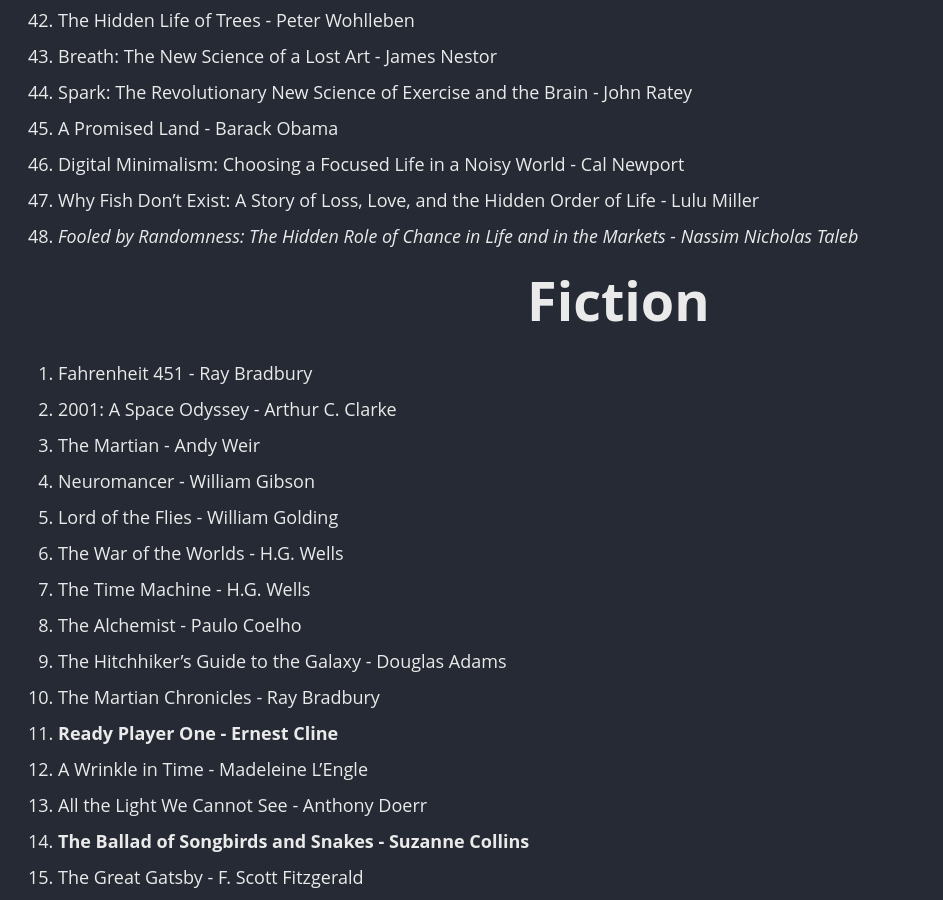
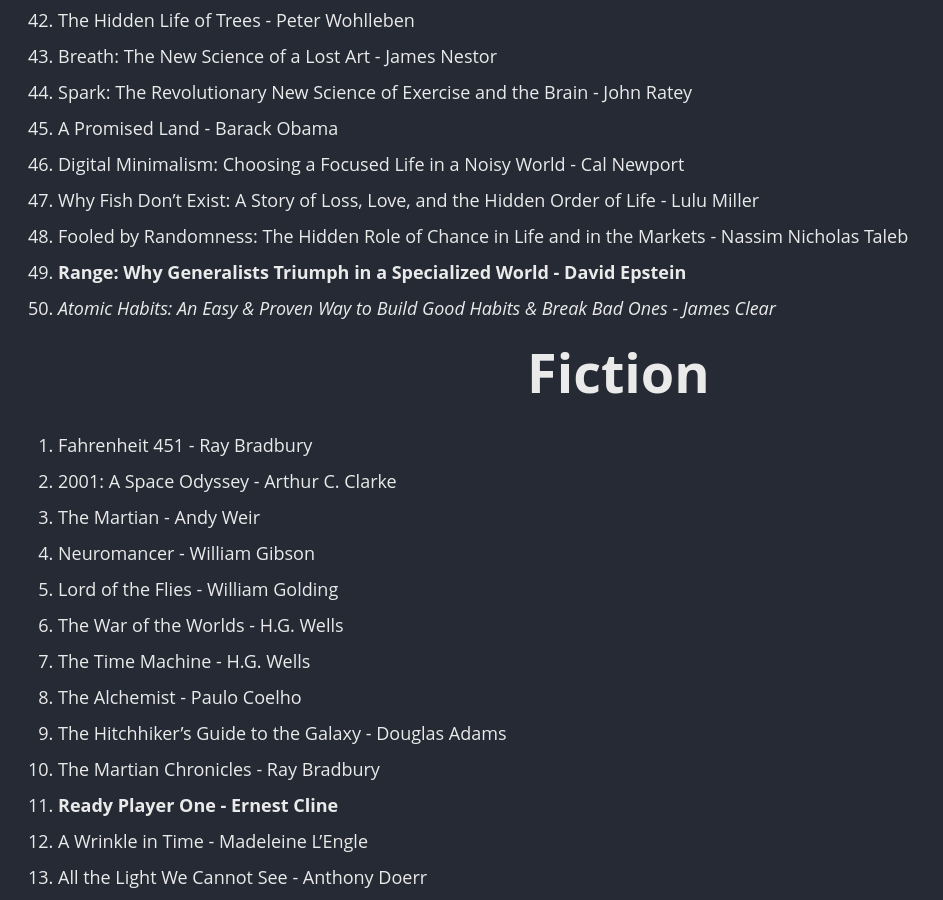
Before and after one commit to dchen327/dchen327.github.io, a Jekyll site: the page built from books.md, in a window 1280 px wide and 900 px high, scrolled down 1737 px. Shown: the whole window, without its empty margins (0-943 px from the left). Built offline with Jekyll 4.4.1, drawn with Linux system fonts in a browser that asks for light colours; cached includes are drawn as plain includes.

Commit message:
update books

```diff
--- a/books.md
+++ b/books.md
@@ -45,15 +45,17 @@
 37. **Start With Why - Simon Sinek**
 38. The Economics of Uncertainty - The Great Courses
 39. Find Your Why - Simon Sinek
-39. The Infinite Game - Simon Sinek
-40. The Design of Everyday Things - Don Norman
-41. The Hidden Life of Trees - Peter Wohlleben
-42. Breath: The New Science of a Lost Art - James Nestor
-43. Spark: The Revolutionary New Science of Exercise and the Brain - John Ratey
-44. A Promised Land - Barack Obama
-45. Digital Minimalism: Choosing a Focused Life in a Noisy World - Cal Newport
-46. Why Fish Don't Exist: A Story of Loss, Love, and the Hidden Order of Life - Lulu Miller
-47. *Fooled by Randomness: The Hidden Role of Chance in Life and in the Markets - Nassim Nicholas Taleb*
+40. The Infinite Game - Simon Sinek
+41. The Design of Everyday Things - Don Norman
+42. The Hidden Life of Trees - Peter Wohlleben
+43. Breath: The New Science of a Lost Art - James Nestor
+44. Spark: The Revolutionary New Science of Exercise and the Brain - John Ratey
+45. A Promised Land - Barack Obama
+46. Digital Minimalism: Choosing a Focused Life in a Noisy World - Cal Newport
+47. Why Fish Don't Exist: A Story of Loss, Love, and the Hidden Order of Life - Lulu Miller
+48. Fooled by Randomness: The Hidden Role of Chance in Life and in the Markets - Nassim Nicholas Taleb
+49. **Range: Why Generalists Triumph in a Specialized World - David Epstein**
+50. *Atomic Habits: An Easy & Proven Way to Build Good Habits & Break Bad Ones - James Clear*
 
 <h1 id="Stanford-AI" style="font-size: 3em; text-align: center">Fiction</h1>
 
```
